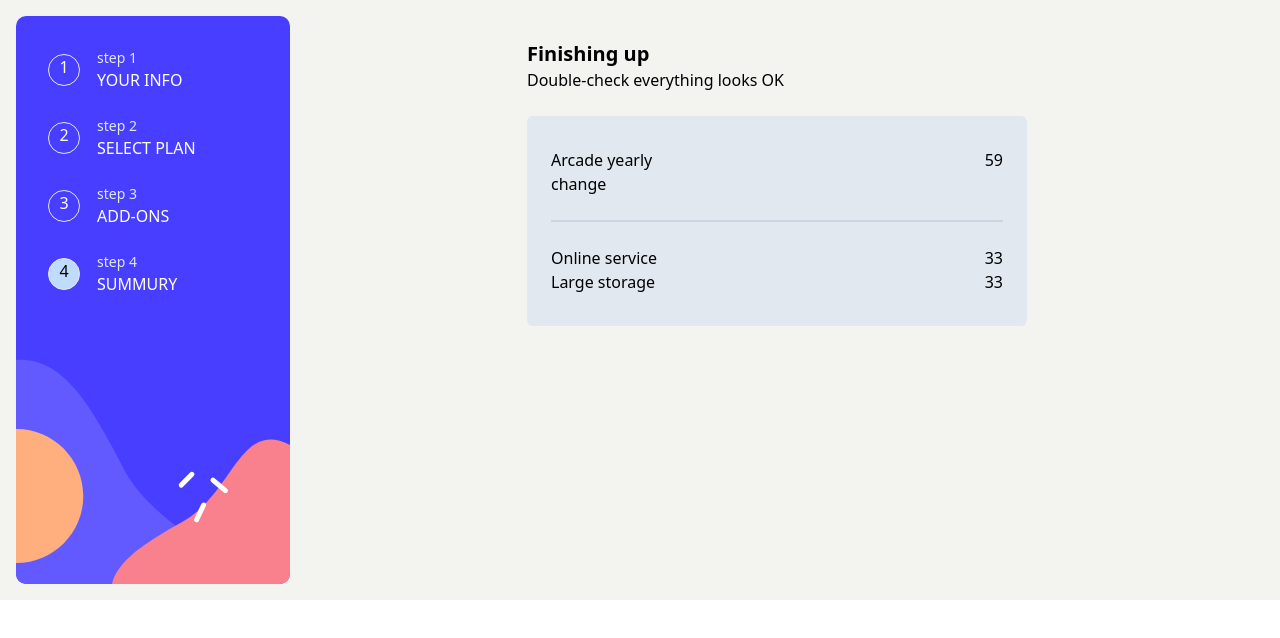
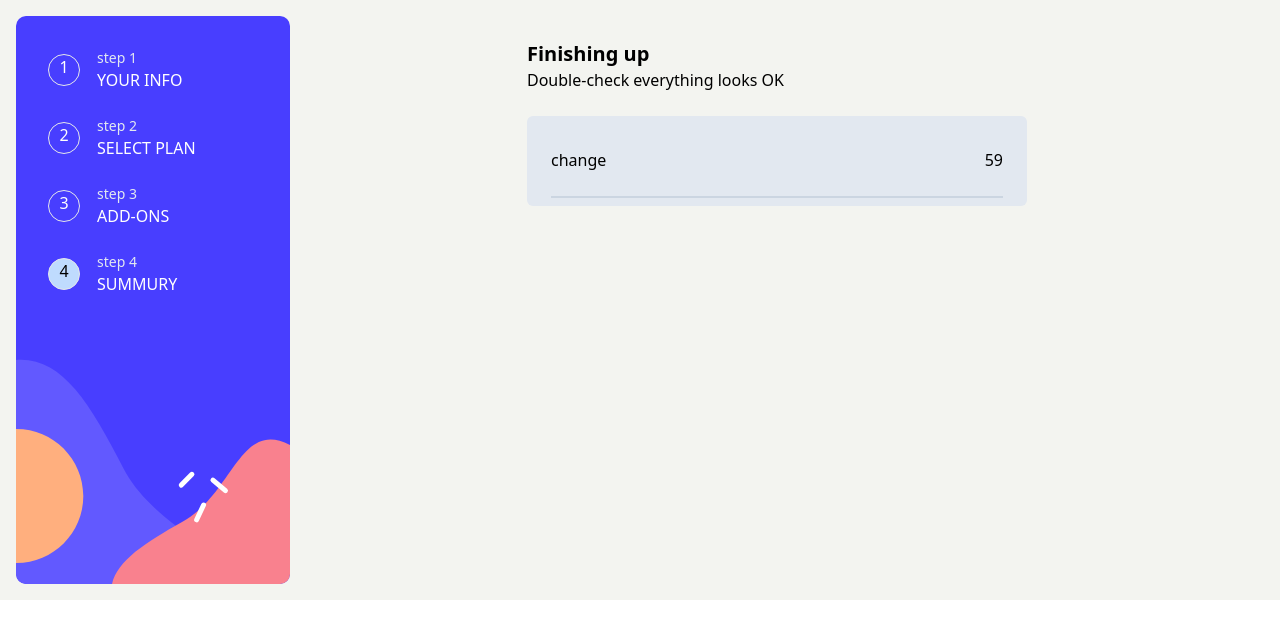
Before and after one commit to Jinatey/multistep-form, a Next.js app: page /summury in a window 1280 px wide. Shown: the top 638 px of the page. Built offline with nearby package versions, Linux system fonts and the light colour scheme.

Commit message:
summury page set

```diff
--- /dev/null
+++ b/data/index.js
@@ -0,0 +1,26 @@
+export const plans = [
+  { name: "arcade", price: "9$/m", priceY: "90$/y", image: "arcade.svg" },
+  { name: "advanced", price: "12$/m", priceY: "120$/y", image: "advanced.svg" },
+  { name: "pro", price: "15$/m", priceY: "150$/y", image: "pro.svg" },
+];
+
+export const addons = [
+  {
+    title: "Online Service",
+    feature: "Access multiple games",
+    price: "1$/mo",
+    priceY: "10$/y",
+  },
+  {
+    title: "Larger Storage",
+    feature: "Get 1TB of cloude save",
+    price: "2$/mo",
+    priceY: "20$/y",
+  },
+  {
+    title: "Customizeble profile",
+    feature: "Customize theme on your profile",
+    price: "3$/mo",
+    priceY: "30$/y",
+  },
+];
--- a/pages/addons.jsx
+++ b/pages/addons.jsx
@@ -1,32 +1,15 @@
 import React from "react";
 import { useRouter } from "next/router";
+import { state } from "@/state";
+import { useSnapshot } from "valtio";
+import { addons } from "@/data";
 
-const addons = [
-  {
-    title: "Online Service",
-    feature: "Access multiple games",
-    price: "1$/mo",
-    priceY: "10$/y",
-    slug: "online_service",
-  },
-  {
-    title: "Larger Storage",
-    feature: "Get 1TB of cloude save",
-    price: "2$/mo",
-    priceY: "20$/y",
-    slug: "larger_storage",
-  },
-  {
-    title: "Customizeble profile",
-    feature: "Customize theme on your profile",
-    price: "3$/mo",
-    priceY: "30$/y",
-    slug: "customizable_profile",
-  },
-];
+
 
 export default function Addons() {
   const router = useRouter();
+
+  const snap = useSnapshot(state);
 
   return (
     <div className=" mx-auto w-[500px]">
@@ -36,29 +19,21 @@ export default function Addons() {
       </div>
 
       <div className="grid gap-5">
-        {addons.map((addon) => (
+        {addons.map((addon, idx) => (
           <div
             key={addon.title}
             className="   flex justify-between p-4   px-6 items-center border border-black rounded-md  "
           >
             <div className="flex items-center gap-5">
               <input
+                checked={snap.addons[idx]}
                 className=" h-5 w-5"
                 type="checkbox"
                 onChange={(e) => {
                   if (e.target.checked) {
-                    console.log(router.query);
-                    router.push({
-                      query: {
-                        ...router.query,
-                        addon: ["online_service", "other"],
-                      },
-                    });
+                    state.addons[idx] = true;
                   } else {
-                    delete router.query[addon.slug];
-                    router.push({
-                      query: { ...router.query },
-                    });
+                    state.addons[idx] = false;
                   }
                   console.log(e.target.checked);
                 }}
@@ -71,7 +46,7 @@ export default function Addons() {
 
             <div>
               <p>
-                {router.query.duration === "yearly"
+                {snap.duration === "yearly"
                   ? addon.priceY
                   : addon.price}
               </p>
@@ -80,48 +55,20 @@ export default function Addons() {
         ))}
       </div>
 
-      {/* <div class>
-        <div className="  flex justify-between p-4 px-6 items-center border border-black rounded-md  ">
-          <div className=" items-center flex gap-5">
-            <input className=" h-5 w-5" type="checkbox" required />
-            <div>
-              <p className=" text-blue-950">Online services</p>
-              <p className=" text-slate-500">Acess to multipla games</p>
-            </div>
-          </div>
-
-          <p className=" text-blue-500">+$1/m</p>
-        </div>
-        <div className=" my-6 flex justify-between p-4 px-6 items-center border border-black rounded-md  ">
-          <div className=" items-center flex gap-5">
-            <input className=" h-5 w-5" type="checkbox" />
-            <div>
-              <p className=" text-blue-950">Large storage</p>
-              <p className=" text-slate-500">Extra 1TB of cloud save</p>
-            </div>
-          </div>
-
-          <p className=" text-blue-500">+$2/m</p>
-        </div>
-        <div className="  flex justify-between p-4 px-6 items-center border border-black rounded-md  ">
-          <div className=" items-center flex gap-5">
-            <input className=" h-5 w-5" type="checkbox" />
-            <div>
-              <p className=" text-blue-950">Customizble profile</p>
-              <p className=" text-slate-500">Custom theme to your profile</p>
-            </div>
-          </div>
-
-          <p className=" text-blue-500">+$1/m</p>
-        </div> */}
 
       <div className=" flex justify-between mt-20">
         <button
+          onClick={() => {
+            router.push("/plan");
+          }}
+        >
+          Go Back
+        </button>
+        <button
         onClick={()=>{
-          router.push('/plan')
+          router.push('/summury')
         }}
-        >Go Back</button>
-        <button className=" bg-blue-950 text-white p-3 px-5 rounded-md">
+        className=" bg-blue-950 text-white p-3 px-5 rounded-md">
           Next Step
         </button>
         {/* </div> */}
--- a/pages/plan.jsx
+++ b/pages/plan.jsx
@@ -1,21 +1,14 @@
-import { useState } from "react";
 import { Switch } from "@headlessui/react";
 import { useRouter } from "next/router";
 
 import { state } from "@/state";
 import { useSnapshot } from "valtio";
+import { plans } from "@/data";
 
-const plans = [
-  { name: "arcade", price: "9$/m", priceY: "90$/y", image: "arcade.svg" },
-  { name: "advanced", price: "12$/m", priceY: "120$/y", image: "advanced.svg" },
-  { name: "pro", price: "15$/m", priceY: "150$/y", image: "pro.svg" },
-];
-
-export default function plan() {
+export default function Plan() {
   // const [enabled, setEnabled] = useState(false);
 
   const router = useRouter();
-  console.log("touer", router);
 
   const snap = useSnapshot(state);
 
@@ -29,14 +22,15 @@ export default function plan() {
         </p>
 
         <div className=" grid grid-cols-3 gap-4">
-          {plans.map((plan) => (
+          {plans.map((plan, idx) => (
             <div
+              key={plan.name}
               className={`border rounded cursor-pointer border-slate-400  p-5${
-                snap.plan === plan.name ? " border-2 border-blue-600 " : ""
+                snap.planIndex === idx ? " border-2 border-blue-600 " : ""
               }`}
               onClick={() => {
                 // router.push({ query: { ...router.query, option: plan.name } });
-                state.plan = plan.name;
+                state.planIndex = idx;
               }}
             >
               <img src={plan.image} alt="" />
@@ -89,7 +83,7 @@ export default function plan() {
         </button>
         <button
           onClick={async () => {
-            if (["arcade", "pro", "advanced"].includes(snap.plan)) {
+            if (["arcade", "pro", "advanced"].includes(plans[snap.planIndex].name)) {
               await router.push("/addons");
             } else {
               alert("please  select a plan");
--- a/pages/summury.jsx
+++ b/pages/summury.jsx
@@ -1,6 +1,13 @@
-import React from "react";
+import { useSnapshot } from "valtio";
+
+import { addons, plans } from "@/data";
+import { state } from "@/state";
 
 const summury = () => {
+  const snap = useSnapshot(state);
+
+  console.log();
+
   return (
     <div className=" mx-auto w-[500px]">
       <div className=" my-6">
@@ -11,22 +18,35 @@ const summury = () => {
       <div className=" bg-slate-200  px-6 py-2 rounded-md ">
         <div className="flex justify-between py-6 border-b-2 border-slate-300">
           <div>
-            <p>Arcade yearly</p>
+            <p>{plans[snap.planIndex]?.name} </p>
             <p>change</p>
           </div>
 
           <div>59</div>
         </div>
-        <div className=" flex justify-between py-6">
-          <div>
-            <p>Online service</p>
-            <p>Large storage</p>
-          </div>
+        <div>
+          {addons.map((addon, idx) => {
+            if (snap.addons[idx]) {
+              return (
+                <div className=" flex justify-between  py-6">
+                  <div>
+                    <p>{addon.title}</p>
+                  </div>
 
-          <div>
-            <p>33</p>
-            <p>33</p>
-          </div>
+                  <div>
+                    <p>
+                      {snap.duration === "yearly" ? addon.priceY : addon.price}
+                    </p>
+                  </div>
+                  <p>Total per month {}</p>
+
+                </div>
+              );
+            }
+          })}
+          {/* <p>{snap.addons[0] === true ? "arcade" : ""} </p>
+            <p>{snap.addons[1] === true ? "arcade" : ""} </p>
+            <p>{snap.addons[2] === true ? "arcade" : ""} </p> */}
         </div>
       </div>
     </div>
--- a/state/index.js
+++ b/state/index.js
@@ -4,6 +4,7 @@ export const state = proxy({
   name: "",
   email: "",
   number: "",
-  plan: "",
+  planIndex: null,
   duration: "",
+  addons: [false, false, false],
 });
```
